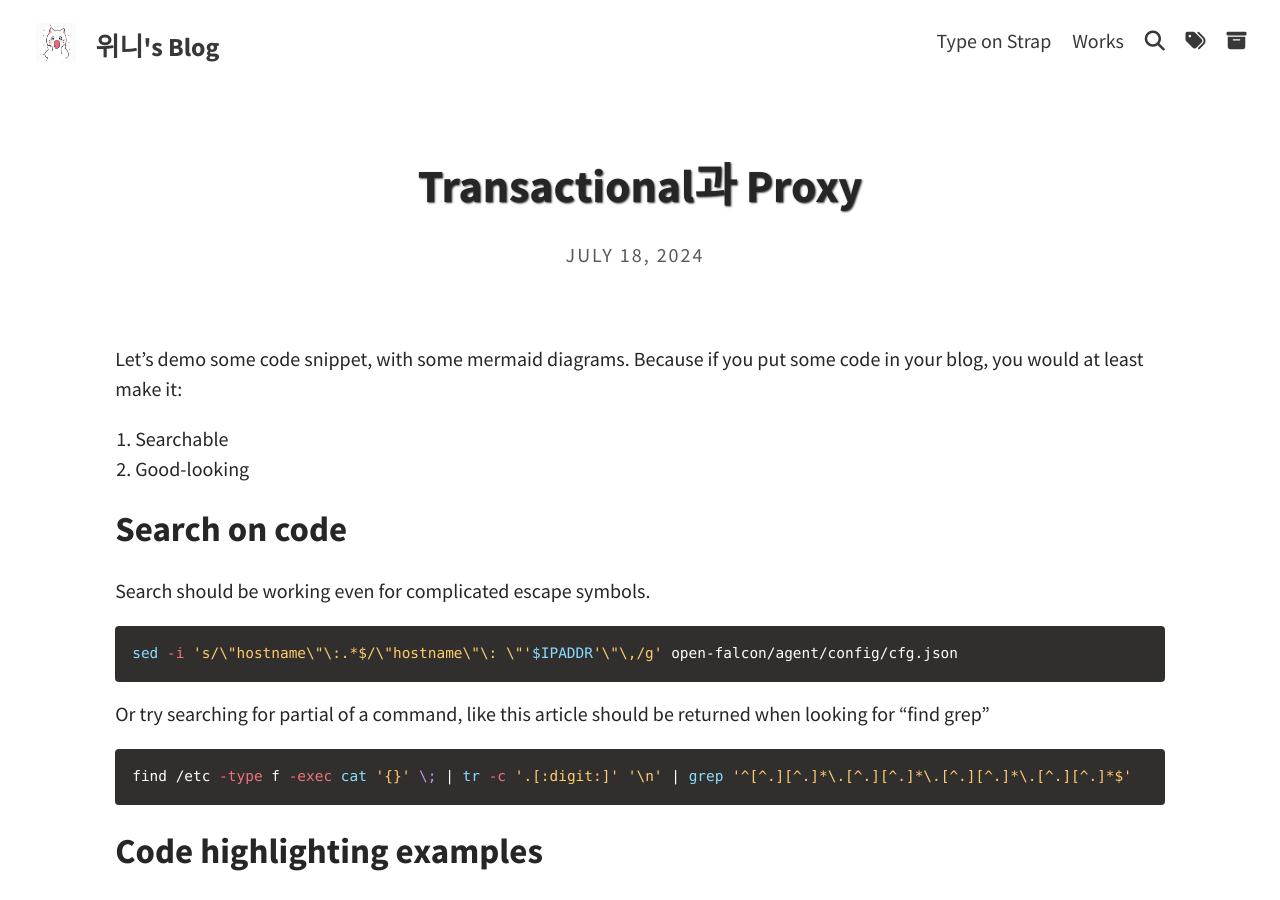
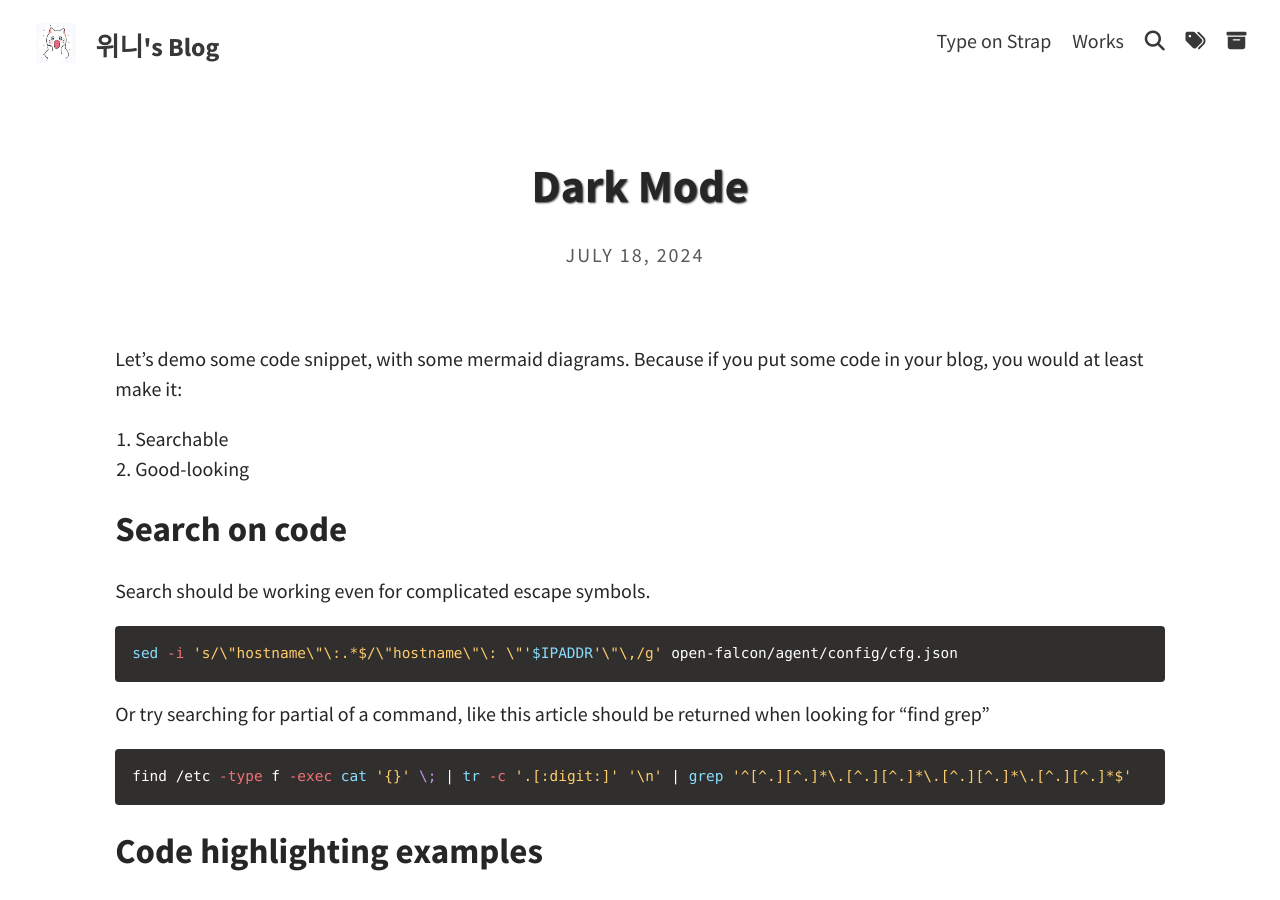
Before and after one commit to byunyourim/winnie.github.io, a Jekyll site: the page built from _posts/2024-07-18-transactional-proxy.md, in a window 1280 px wide and 900 px high. Built offline with Jekyll 4.4.1, drawn with Linux system fonts in a browser that asks for light colours; a script that is not in the unit is left out; comment, search, counter and statistics services are not loaded; some of the changed text lies outside the part shown.

Commit message:
Update 2024-07-18-transactional-proxy.md

```diff
--- a/_posts/2024-07-18-transactional-proxy.md
+++ b/_posts/2024-07-18-transactional-proxy.md
@@ -1,7 +1,8 @@
 ---
 layout: post
-title: Transactional과 Proxy
-categories: Spring
+title: Dark Mode
+tags: [Katex, Mermaid, Markdown]
+categories: Demo
 ---
 
 Let's demo some code snippet, with some mermaid diagrams.
```
